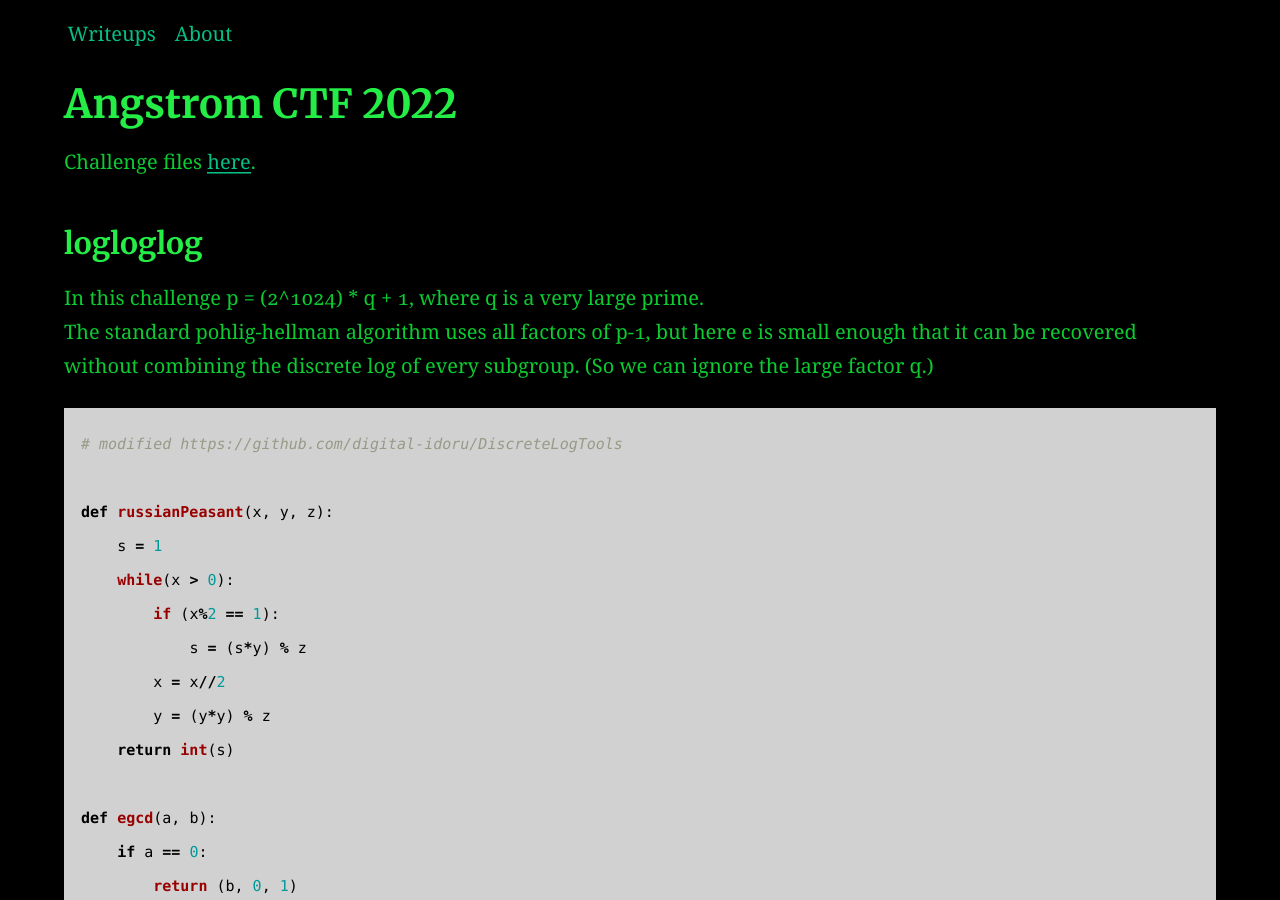
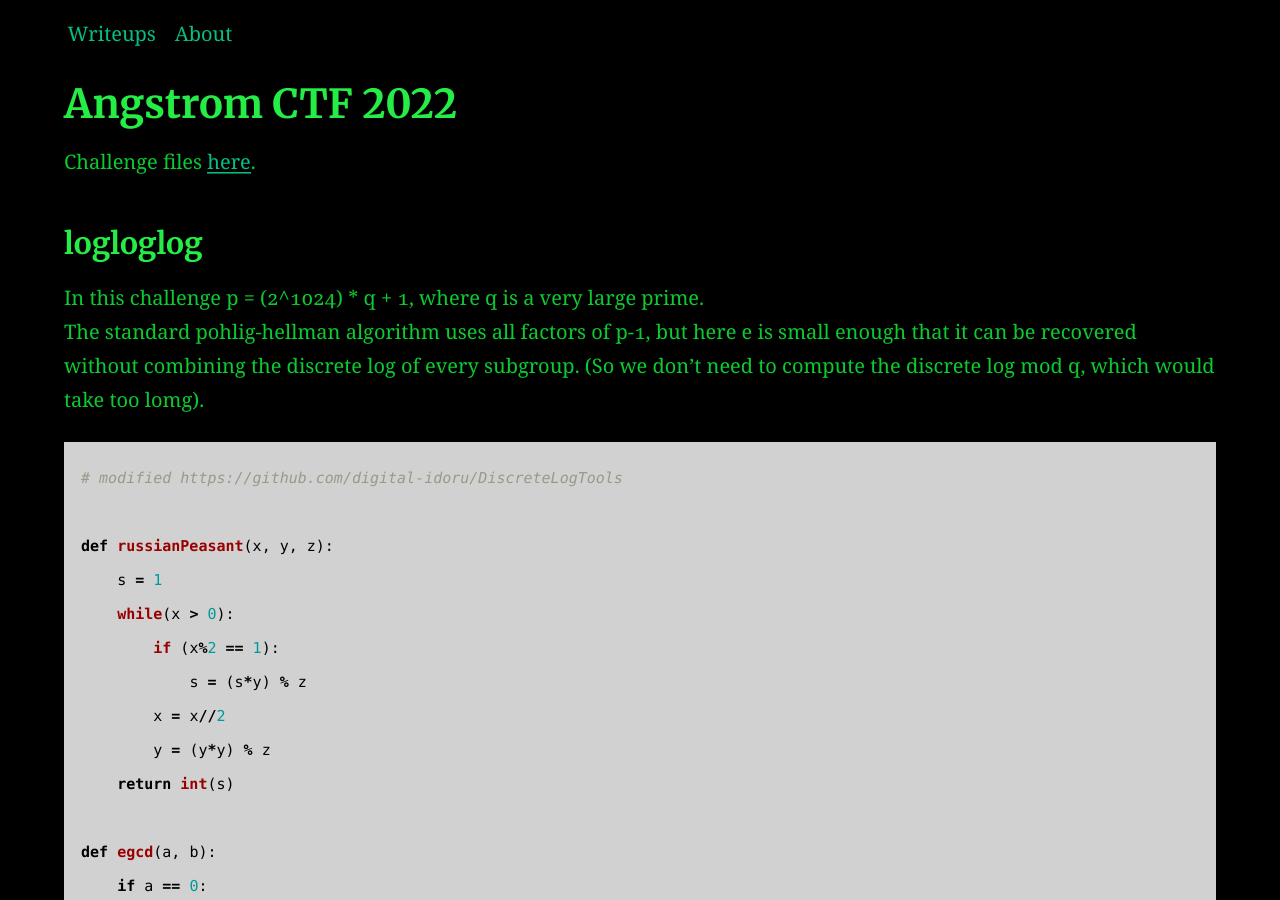
Before and after one commit to AC01010/Connor-McCartney.github.io, a Jekyll site: the page built from _posts/2012-12-24-angstrom-ctf-2022.md, in a window 1280 px wide and 900 px high. Built offline with Jekyll 4.4.1, drawn with Linux system fonts in a browser that asks for light colours.

Commit message:
Update 2012-12-24-angstrom-ctf-2022.md

````diff
--- a/_posts/2012-12-24-angstrom-ctf-2022.md
+++ b/_posts/2012-12-24-angstrom-ctf-2022.md
@@ -12,7 +12,7 @@
 
 In this challenge p = (2^1024) * q + 1, where q is a very large prime. <br>
 The standard pohlig-hellman algorithm uses all factors of p-1, but here e is small enough that it can be recovered <br>
-without combining the discrete log of every subgroup. (So we can ignore the large factor q.)
+without combining the discrete log of every subgroup. (So we don't need to compute the discrete log mod q, which would take too lomg).
 
 
 ```python
````
